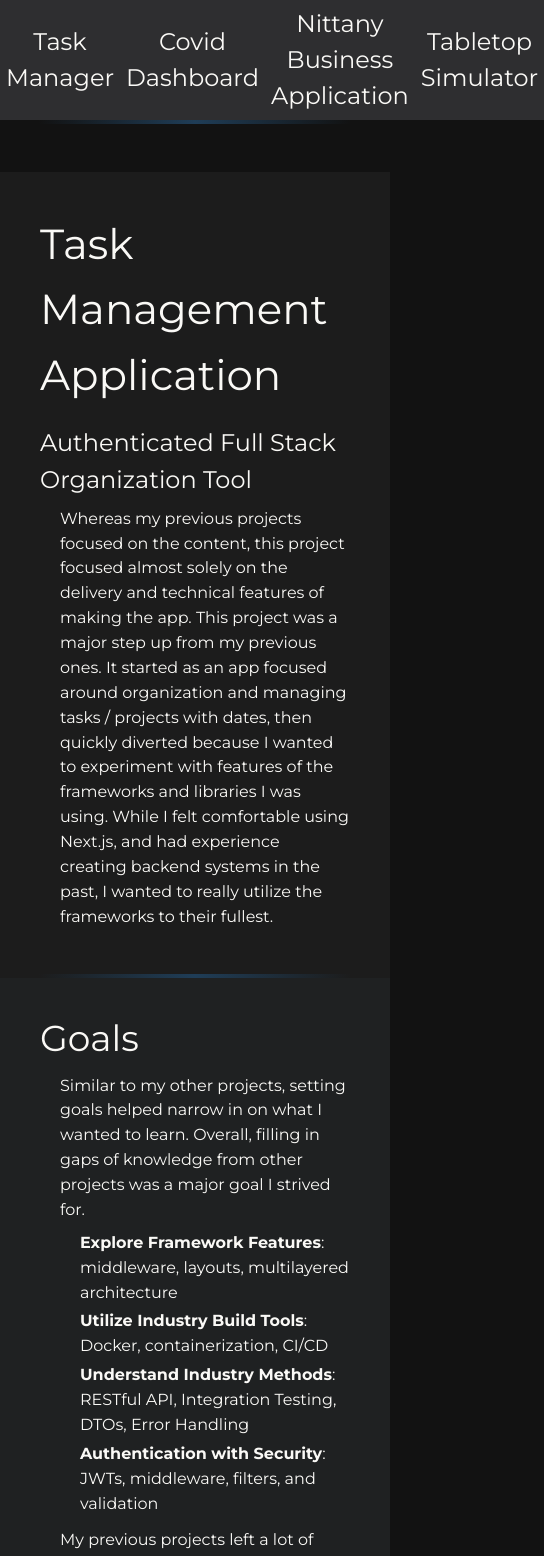
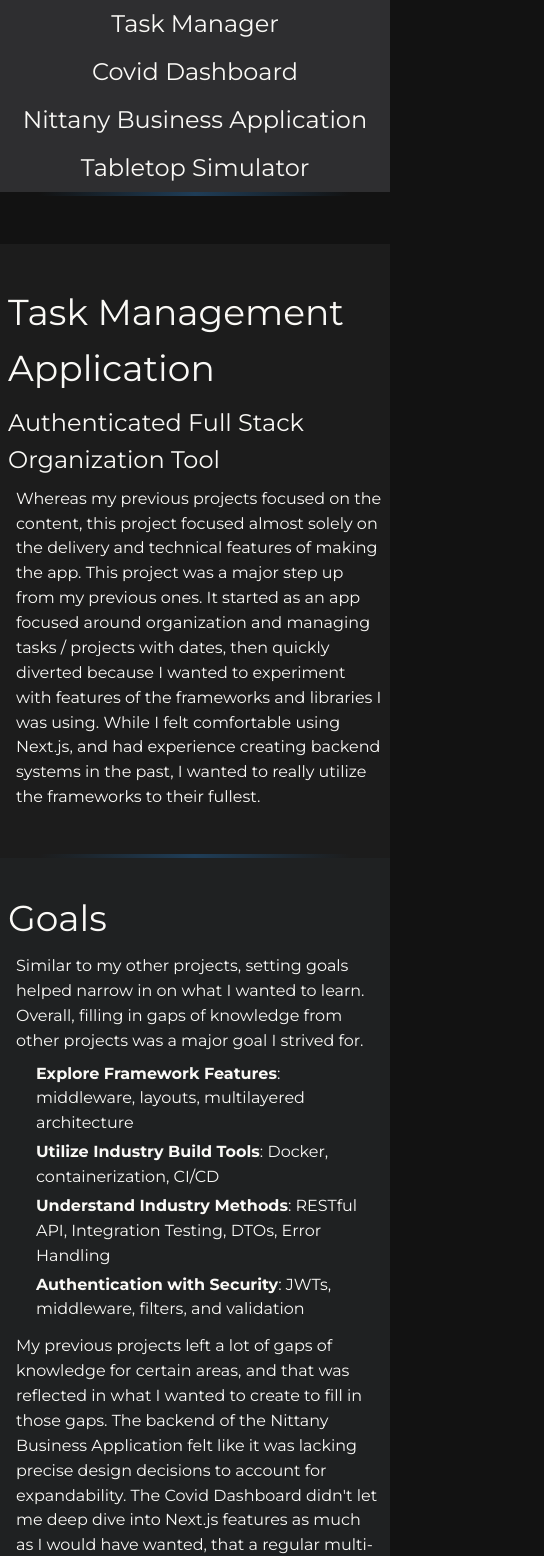
Before and after one commit to ehouse3/ehouse3.github.io, a Next.js app: page /projects/task-manager in a window 390 px wide. Shown: the top 1556 px of the page, 544 px wide, since content can reach past the window. Built offline with nearby package versions, Linux system fonts and the light colour scheme; some icons are missing.

Commit message:
Mobile Screen Update
Improved mobile screen viewing by:
- updating smaller screen margins
- modified navbar to be stacked vertically
- migrated font sizes to rem
- fixed bug in task-manager page's title where it would overflow excessively

```diff
--- a/app/globals.css
+++ b/app/globals.css
@@ -36,29 +36,29 @@ body {
 }
 
 h1 {
-  font-size: 42px;
+  font-size: 2.625rem;
 }
 
 h2 {
-  font-size: 36px;
+  font-size: 2.25rem;
 }
 
 h3 {
-  font-size: 28px;
+  font-size: 1.75rem;
 }
 h4 {
-  font-size: 24px;
+  font-size: 1.5rem;
 }
 h5 {
-  font-size: 22px;
+  font-size: 1.375rem;
 }
 h6 {
-  font-size: 20px;
+  font-size: 1.25rem;
 }
 
 p {
-  font-size: 16px;
+  font-size: 1rem;
 }
 li {
-  font-size: 20px;
+  font-size: 1.25rem;
 }
--- a/app/layout.tsx
+++ b/app/layout.tsx
@@ -37,15 +37,11 @@ export const metadata: Metadata = {
   description:
     "Euan House's portfolio and projects about full stack software engineering. Featuring a full-stack task management application and a frontend covid dashboard app",
 };
-
+/* Navbar with dropdown effect for hovered links between pages. On medium devices, the navbar's stacked vertically, and socials links are hidden */
 function Navbar(): ReactNode {
-  //
-  // TODO:
-  // For mobile screens, convert navbar to a horizontal grid, and stack the home, projects, and socials on top of each other
   return (
     <header>
-      {/* // md:overflow-visible and overflow-auto fixs mobile background cutoff on mobile */}
-      <div className="bg-navbar min-w-fit grid-cols-[1fr_2fr_1fr] overflow-auto md:grid md:overflow-visible">
+      <div className="bg-navbar min-w-fit grid-cols-[1fr_2fr_1fr] md:grid">
         <div
           data-desc="home"
           className="hidden items-center justify-start md:flex"
@@ -55,7 +51,11 @@ function Navbar(): ReactNode {
           </Link>
         </div>
 
-        <div data-desc="projects" className="flex justify-around">
+        <div
+          data-desc="projects"
+          className="flex flex-col justify-around lg:flex-row"
+        >
+          {/* TODO: fix overflow bug on lg screen with overflow-auto adjusted with flexbox */}
           <HeaderLink href={projectPaths.taskManager} title="Task Manager">
             <h4>Task Manager</h4>
           </HeaderLink>
--- a/app/page.tsx
+++ b/app/page.tsx
@@ -24,6 +24,7 @@ export default function Home() {
           <p>Here are some languages and tools I have used:</p>
         </div>
 
+        {/* TODO: Fix overlapping on small screens */}
         <div className="grid grid-cols-4 text-center">
           <div className="col-span-1" data-desc="languages">
             <ul role="list">
--- a/app/projects/task-manager/page.tsx
+++ b/app/projects/task-manager/page.tsx
@@ -4,7 +4,10 @@ export default function taskManager() {
   return (
     <div>
       <Section data-desc="about">
-        <h1 className="mb-4">Task Management Application</h1>
+        {/* font size overide prevents overflow on very small screens */}
+        <h1 className="mb-2 text-[2.25rem]! lg:text-[2.625rem]!">
+          Task Management Application
+        </h1>
         <SubSection title="Authenticated Full Stack Organization Tool">
           <p>
             Whereas my previous projects focused on the content, this project
--- a/components/components.tsx
+++ b/components/components.tsx
@@ -103,7 +103,7 @@ export function Section({
     return (
       <section className={`${className}`}>
         <LineBreak></LineBreak>
-        <div className="bg-foreground2 px-10 py-8">
+        <div className="bg-foreground2 px-2 py-8 lg:px-10">
           <div className="mb-2">
             <h2>{title}</h2>
           </div>
@@ -114,7 +114,7 @@ export function Section({
     );
   } else {
     return (
-      <section className={`${className} px-10 py-8`}>
+      <section className={`${className} px-2 py-8 lg:px-10`}>
         <div className="mb-2">
           <h2>{title}</h2>
         </div>
@@ -134,7 +134,7 @@ export function SubSection({ children, title }: SubSectionProps) {
       <div className="mb-2">
         <h4>{title}</h4>
       </div>
-      <div className="ml-5 space-y-2">{children}</div>
+      <div className="ml-2 space-y-2 lg:ml-5">{children}</div>
     </div>
   );
 }
```
